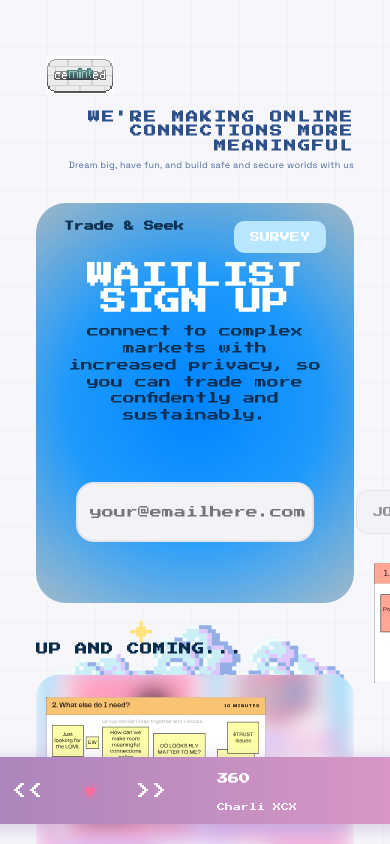
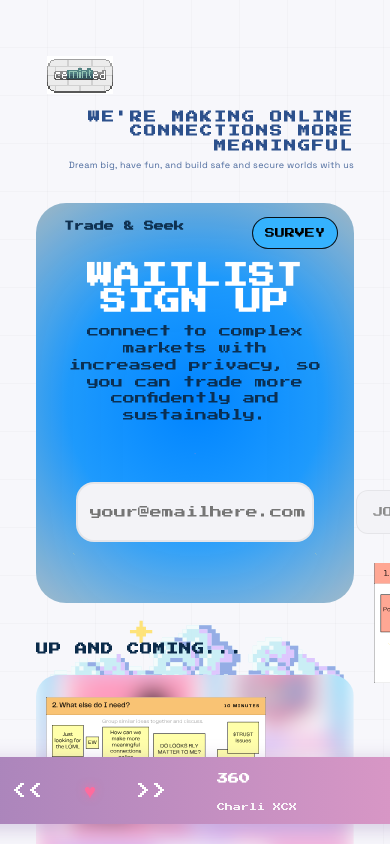
Before and after one commit to Trade-Seek/ceminted-next.js, a Next.js app: page / in a window 390 px wide. Built offline with nearby package versions, Linux system fonts and the light colour scheme.

Commit message:
more updates

```diff
--- a/app/globals.css
+++ b/app/globals.css
@@ -2,7 +2,6 @@
 @import url('https://fonts.googleapis.com/css2?family=Press+Start+2P&display=swap');
 @import url('https://fonts.googleapis.com/css2?family=Press+Start+2P&family=Space+Grotesk:wght@400;500;600&display=swap');
 
-/* CSS Variables */
 :root{
   --bg:#f7f7fb;
   --grid-x:#e6e9ee;
@@ -18,7 +17,6 @@
   --yellow-gradient-end:#ffb84f;
 }
 
-/* Base Styles */
 html, body {
   height: 100%;
   margin: 0;
@@ -42,7 +40,6 @@ html, body {
   overflow-x: hidden;
 }
 
-/* Content container */
 .background-grid{
   width:100%;
   max-width: calc(var(--container-width) + 2rem);
@@ -52,7 +49,6 @@ html, body {
   box-sizing:border-box;
 }
 
-/* Site Header */
 .site-header {
   width: 100%;
   margin-bottom: 30px;
@@ -63,13 +59,13 @@ html, body {
   flex-direction: row;
   align-items: right;
   justify-content: center;
-  gap: 100px;
+  gap: 350px;
 }
 .header-logo {
   flex-shrink: 0;
 }
 .header-logo .logo-img {
-  width: 120px;  /* Mobile: medium size */
+  width: 120px;
   height: 52px;
   object-fit: contain;
   image-rendering: pixelated;
@@ -107,7 +103,6 @@ html, body {
   text-align: right;
 }
 
-/* Header section with LAUNCHING SOON */
 .header-section {
   margin-bottom: 40px;
 }
@@ -209,7 +204,7 @@ html, body {
   top: 14px;
   background: #b8e6ff;
   color: white;
-  border: none;
+  border: black;
   border-radius: 10px;
   padding: 6px 12px;
   font-size: 8px;
@@ -886,10 +881,17 @@ img.pixel-art {
   }
 
   .top-right-button {
-    right: 28px;
-    top: 18px;
-    padding: 8px 16px;
+    position: absolute;
+    right: 16px;
+    top: 14px;
+    background: #35b2fe;
+    color: #000000;
+    border: 1px solid rgba(0, 0, 0, 0.9);
+    border-radius: 20px;
     font-size: 10px;
+    font-family: var(--pixel-font);
+    text-transform: uppercase;
+    cursor: pointer;
   }
 
   .cloud-left {
```
